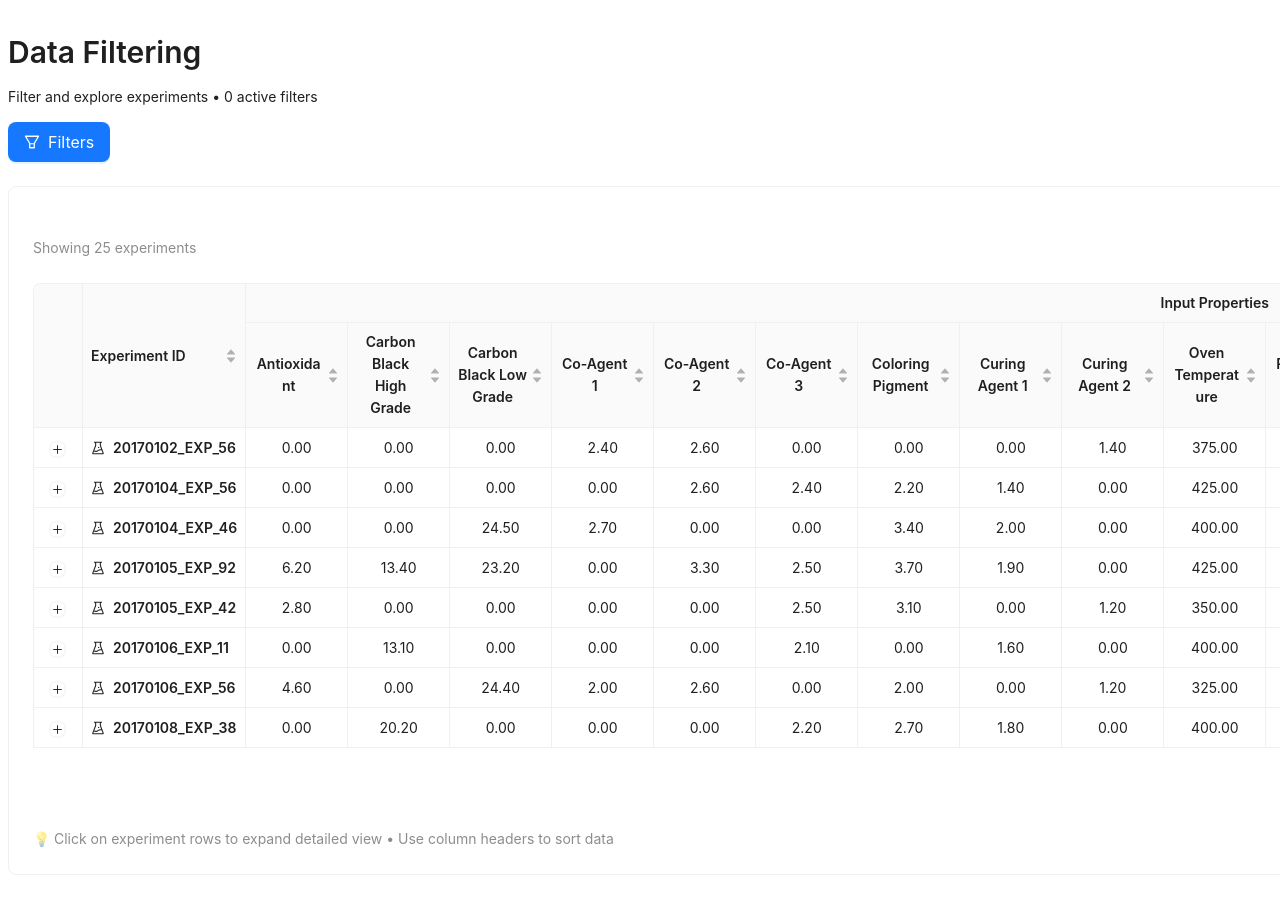
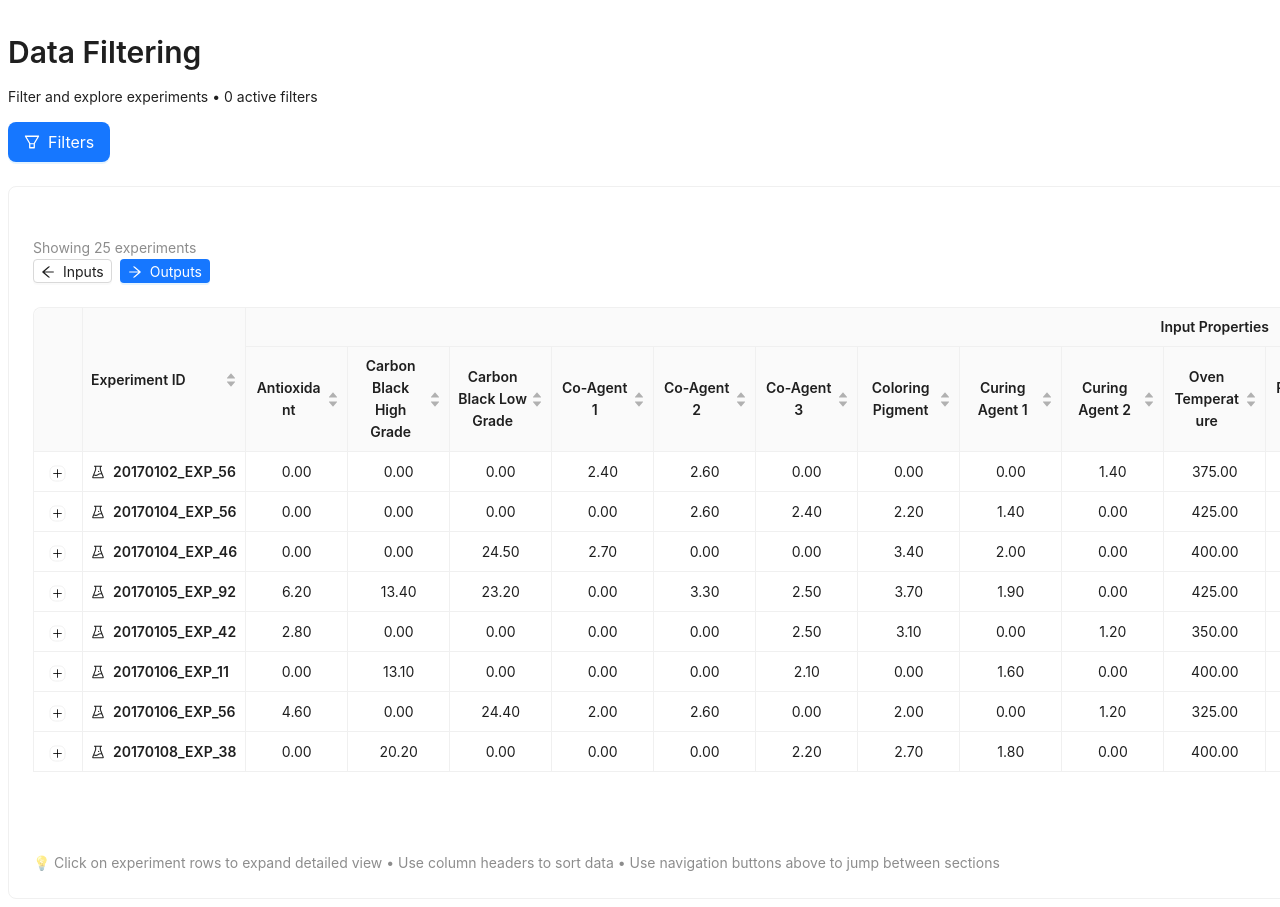
Before and after one commit to danialkhan02/Interactive-Data-Viewer, a Next.js app: page /FilterPage in a window 1280 px wide. Shown: the top 907 px of the page. Before the commit the page ends 883 px from the top, so only its background shows below. Built offline with nearby package versions, Linux system fonts and the light colour scheme.

Commit message:
styling: filtered table section

```diff
--- a/src/components/ui/FilteredResultsTable.tsx
+++ b/src/components/ui/FilteredResultsTable.tsx
@@ -1,8 +1,8 @@
 'use client';
 
-import { Table, Typography, Space, Tag, Tooltip, Card, Statistic, Row, Col } from 'antd';
-import { useState, useEffect, useMemo } from 'react';
-import { ExperimentOutlined, FilterOutlined } from '@ant-design/icons';
+import { Table, Typography, Space, Tag, Tooltip, Card, Statistic, Row, Col, Button } from 'antd';
+import { useState, useEffect, useMemo, useRef, useCallback } from 'react';
+import { ExperimentOutlined, FilterOutlined, ArrowRightOutlined, ArrowLeftOutlined } from '@ant-design/icons';
 import { Dataset, ExperimentData } from '../../types';
 import { filterExperiments, getInputProperties, getOutputProperties } from '../../services/dataParser';
 import type { ColumnsType } from 'antd/es/table';
@@ -38,6 +38,7 @@ export default function FilteredResultsTable({
   const [loading, setLoading] = useState(false);
   const [filteredDataset, setFilteredDataset] = useState<Dataset>({});
   const [expandedRowKeys, setExpandedRowKeys] = useState<React.Key[]>([]);
+  const tableRef = useRef<any>(null);
 
   // Get property lists for columns
   const inputProperties = getInputProperties();
@@ -112,6 +113,50 @@ export default function FilteredResultsTable({
     return paddedData;
   }, [filteredDataset, inputProperties, outputProperties, pageSize]);
 
+  // Render functions to prevent recreation on every render
+  const renderExperimentId = useCallback((id: string, record: TableDataRow) => {
+    if (record.isEmpty) {
+      return <div style={{ height: '24px' }} />;
+    }
+    return (
+      <Space>
+        <ExperimentOutlined className="text-blue-500" />
+        <Text strong className="font-mono text-sm">
+          {id}
+        </Text>
+      </Space>
+    );
+  }, []);
+
+  const renderInputValue = useCallback((value: number, record: TableDataRow) => {
+    if (record.isEmpty) {
+      return <div style={{ height: '20px' }} />;
+    }
+    return (
+      <Text className="font-mono text-xs">
+        {value?.toFixed(2) ?? 'N/A'}
+      </Text>
+    );
+  }, []);
+
+  const renderOutputValue = useCallback((value: number, record: TableDataRow) => {
+    if (record.isEmpty) {
+      return <div style={{ height: '20px' }} />;
+    }
+    return (
+      <Tag color="green" className="font-mono text-xs">
+        {value?.toFixed(2) ?? 'N/A'}
+      </Tag>
+    );
+  }, []);
+
+  const sorterFunction = useCallback((a: TableDataRow, b: TableDataRow) => {
+    if (a.isEmpty && b.isEmpty) return 0;
+    if (a.isEmpty) return 1;
+    if (b.isEmpty) return -1;
+    return a.experimentId.localeCompare(b.experimentId);
+  }, []);
+
   // Create table columns
   const columns: ColumnsType<TableDataRow> = useMemo(() => {
     const cols: ColumnsType<TableDataRow> = [
@@ -121,25 +166,8 @@ export default function FilteredResultsTable({
         key: 'experimentId',
         fixed: 'left',
         width: 160,
-        render: (id: string, record: TableDataRow) => {
-          if (record.isEmpty) {
-            return <div style={{ height: '24px' }} />; // Empty row placeholder
-          }
-          return (
-            <Space>
-              <ExperimentOutlined className="text-blue-500" />
-              <Text strong className="font-mono text-sm">
-                {id}
-              </Text>
-            </Space>
-          );
-        },
-        sorter: (a, b) => {
-          if (a.isEmpty && b.isEmpty) return 0;
-          if (a.isEmpty) return 1;
-          if (b.isEmpty) return -1;
-          return a.experimentId.localeCompare(b.experimentId);
-        },
+        render: renderExperimentId,
+        sorter: sorterFunction,
       },
     ];
 
@@ -157,16 +185,7 @@ export default function FilteredResultsTable({
           key: `input_${prop}`,
           width: 100,
           align: 'center' as const,
-          render: (value: number, record: TableDataRow) => {
-            if (record.isEmpty) {
-              return <div style={{ height: '20px' }} />;
-            }
-            return (
-              <Text className="font-mono text-xs">
-                {value?.toFixed(2) ?? 'N/A'}
-              </Text>
-            );
-          },
+          render: renderInputValue,
           sorter: (a, b) => {
             if (a.isEmpty && b.isEmpty) return 0;
             if (a.isEmpty) return 1;
@@ -193,16 +212,7 @@ export default function FilteredResultsTable({
           key: `output_${prop}`,
           width: 100,
           align: 'center' as const,
-          render: (value: number, record: TableDataRow) => {
-            if (record.isEmpty) {
-              return <div style={{ height: '20px' }} />;
-            }
-            return (
-              <Tag color="green" className="font-mono text-xs">
-                {value?.toFixed(2) ?? 'N/A'}
-              </Tag>
-            );
-          },
+          render: renderOutputValue,
           sorter: (a, b) => {
             if (a.isEmpty && b.isEmpty) return 0;
             if (a.isEmpty) return 1;
@@ -216,7 +226,7 @@ export default function FilteredResultsTable({
     }
 
     return cols;
-  }, [inputProperties, outputProperties]);
+  }, [inputProperties, outputProperties, renderExperimentId, renderInputValue, renderOutputValue, sorterFunction]);
 
   // Expanded row render function
   const expandedRowRender = (record: TableDataRow) => {
@@ -266,6 +276,23 @@ export default function FilteredResultsTable({
   const activeFilterCount = Object.keys(filters).length;
   const totalExperiments = Object.keys(filteredDataset).length;
 
+  // Scroll navigation functions
+  const scrollToInputs = () => {
+    const tableElement = tableRef.current?.querySelector('.ant-table-body');
+    if (tableElement) {
+      tableElement.scrollTo({ left: 0, behavior: 'smooth' });
+    }
+  };
+
+  const scrollToOutputs = () => {
+    const tableElement = tableRef.current?.querySelector('.ant-table-body');
+    if (tableElement) {
+      // Calculate scroll position: Experiment ID column (160px) + all input columns (100px each)
+      const scrollLeft = 160 + (inputProperties.length * 100);
+      tableElement.scrollTo({ left: scrollLeft, behavior: 'smooth' });
+    }
+  };
+
   return (
     <Card className={className}>
       <Space direction="vertical" className="w-full" size="large">
@@ -279,6 +306,32 @@ export default function FilteredResultsTable({
             </Text>
           </div>
 
+          {/* Navigation Buttons */}
+          {totalExperiments > 0 && (inputProperties.length > 0 || outputProperties.length > 0) && (
+            <Space>
+              {inputProperties.length > 0 && (
+                <Button
+                  size="small"
+                  icon={<ArrowLeftOutlined />}
+                  onClick={scrollToInputs}
+                  title="Scroll to Input Properties"
+                >
+                  Inputs
+                </Button>
+              )}
+              {outputProperties.length > 0 && (
+                <Button
+                  size="small"
+                  icon={<ArrowRightOutlined />}
+                  onClick={scrollToOutputs}
+                  title="Scroll to Output Properties"
+                  type="primary"
+                >
+                  Outputs
+                </Button>
+              )}
+            </Space>
+          )}
         </div>
 
         {/* Summary Statistics */}
@@ -314,6 +367,7 @@ export default function FilteredResultsTable({
         )}
 
         {/* Results Table */}
+        <div ref={tableRef}>
           <Table<TableDataRow>
             dataSource={tableData}
             columns={columns}
@@ -347,6 +401,7 @@ export default function FilteredResultsTable({
             }}
             bordered
           />
+        </div>
 
         {/* Empty State */}
         {!loading && totalExperiments === 0 && (
@@ -363,7 +418,7 @@ export default function FilteredResultsTable({
         {totalExperiments > 0 && (
           <div className="bg-blue-50 p-3 rounded text-center">
             <Text type="secondary" className="text-xs">
-              💡 Click on experiment rows to expand detailed view • Use column headers to sort data
+              💡 Click on experiment rows to expand detailed view • Use column headers to sort data • Use navigation buttons above to jump between sections
             </Text>
           </div>
         )}
```
Lines whose indentation alone changed are shown as unchanged.
